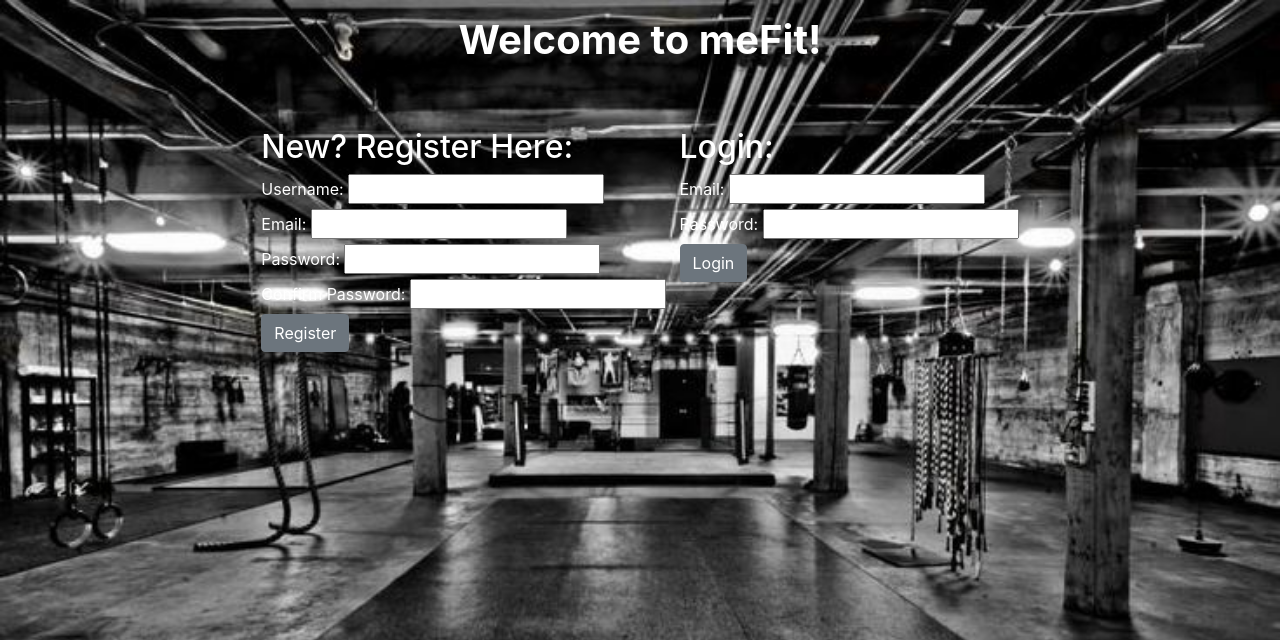
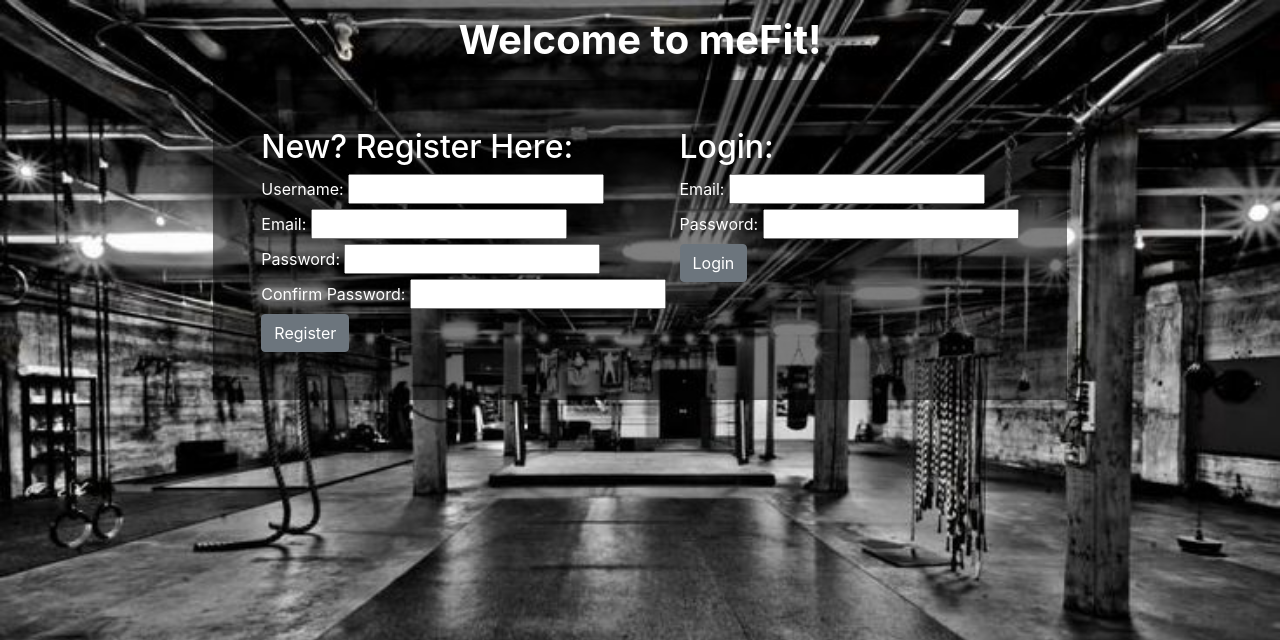
Before and after one commit to jdawlabani/meFit, a Flask app: page / in a window 1280 px wide. Shown: the top 640 px of the page. Run offline with Flask 2, Linux system fonts and the light colour scheme.

Commit message:
added semiopaque background so text is  readible

```diff
--- a/flask_app/static/css/style.css
+++ b/flask_app/static/css/style.css
@@ -1,5 +1,5 @@
-.white-background {
-  background-color: rgba(255, 255, 255, 0.8);
+.black-background {
+  background-color: rgba(0, 0, 0, 0.5);
 }
 .background {
   width: 100%;
@@ -9,3 +9,6 @@
   background-image: url(../img/gym2.jpg);
   color: white;
 }
+form p {
+  color: hotpink;
+}
--- a/flask_app/static/css/style.less
+++ b/flask_app/static/css/style.less
@@ -4,8 +4,8 @@
 //     background-size: cover;
 //     background-image: url(../img/gym.jpg);
 // }
-.white-background {
-    background-color: rgba(255,255,255,0.8);
+.black-background {
+    background-color: rgba(0, 0, 0, 0.5);
 }
 
 .background {
@@ -16,3 +16,7 @@
     background-image: url(../img/gym2.jpg);
     color: white;
 }
+
+form p {
+    color: hotpink;
+}
--- a/flask_app/templates/index.html
+++ b/flask_app/templates/index.html
@@ -13,7 +13,7 @@
 
 <body class="background">
     <h1 class="font-weight-bold text-center col-8 mx-auto m-0 p-3">Welcome to meFit!</h1>
-    <div class="p-5 col-8 mx-auto d-flex justify-content-between">
+    <div class="p-5 col-8 mx-auto d-flex justify-content-between black-background">
         <div class="register">
             <form action="/register" , method="post">
                 <h2>New? Register Here:</h2>
--- a/flask_app/templates/new_exercise.html
+++ b/flask_app/templates/new_exercise.html
@@ -20,7 +20,7 @@
             <a href="/logout" class="btn btn-secondary">Logout</a>
         </div>
     </div>
-    <div class="text-center col-8 mx-auto m-0 p-3">
+    <div class="text-center col-8 mx-auto m-0 p-3 black-background">
         <h2>Create a New Exercise</h2>
         <form action="/exercises/create" , method="post">
             <div>
--- a/flask_app/templates/new_workout.html
+++ b/flask_app/templates/new_workout.html
@@ -19,7 +19,7 @@
             <a href="/logout" class="btn btn-secondary">Logout</a>
         </div>
     </div>
-    <div class="text-center col-8 mx-auto m-0 p-3">
+    <div class="text-center col-8 mx-auto m-0 p-3 black-background">
         <h2>Generate a New Workout</h2>
         <form action="/workouts/create" , method="post">
             <div>
--- a/flask_app/templates/rate_exercise.html
+++ b/flask_app/templates/rate_exercise.html
@@ -20,7 +20,7 @@
             <a href="/logout" class="btn btn-secondary">Logout</a>
         </div>
     </div>
-    <div class="text-center col-8 mx-auto m-0 p-3">
+    <div class="text-center col-8 mx-auto m-0 p-3 black-background">
         <h2>Rate {{exercise.name}}</h2>
         <form action="/exercises/confirm_rating/{{exercise.id}}" , method="post">
             <div>
--- a/flask_app/templates/rate_workout.html
+++ b/flask_app/templates/rate_workout.html
@@ -20,7 +20,7 @@
             <a href="/logout" class="btn btn-secondary">Logout</a>
         </div>
     </div>
-    <div class="text-center col-8 mx-auto m-0 p-3">
+    <div class="text-center col-8 mx-auto m-0 p-3 black-background">
         <h2>Log Weights and Rate: {{workout.name}}</h2>
         <form action="/workouts/confirm_rating/{{workout.id}}" , method="post">
             {% for exercise in workout.exercises %}
```
Also changed, not shown: flask_app/templates/show_exercise.html (+8 -7 lines), flask_app/templates/show_workout.html (+6 -8 lines).
